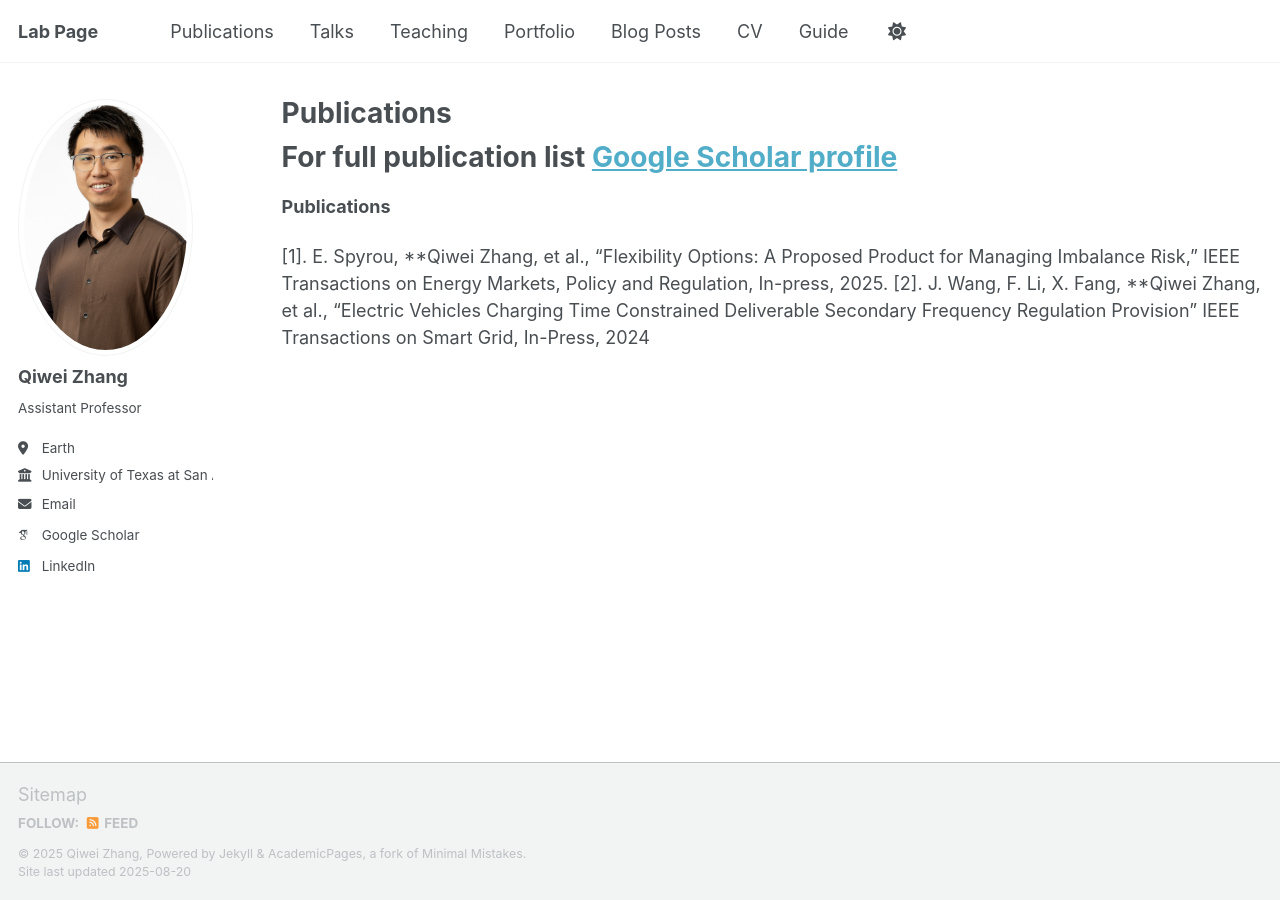
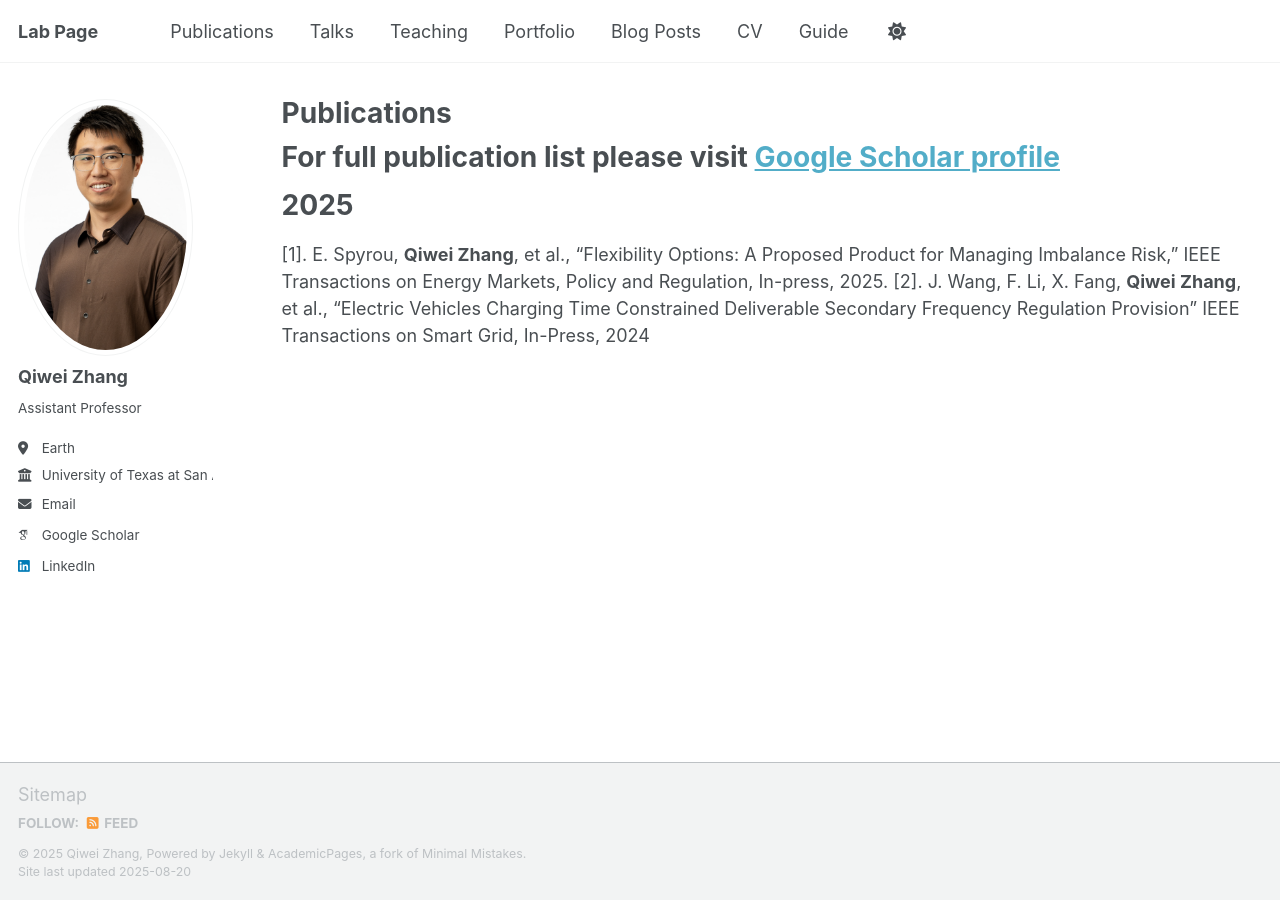
Before and after one commit to qzhang41/qzhang41.github.io, a Jekyll site: the page built from _pages/Publications.md, in a window 1280 px wide. Built offline with Jekyll 4.4.1, drawn with Linux system fonts in a browser that asks for light colours; some web fonts are replaced; our own code applies the rules of GitHub Pages for plain Markdown files; a script that is not in the unit is left out.

Commit message:
Update Publications.md

```diff
--- a/_pages/Publications.md
+++ b/_pages/Publications.md
@@ -4,9 +4,9 @@ title: "Publications"
 permalink: /publications/
 author_profile: true
 ---
-# For full publication list [Google Scholar profile](https://scholar.google.com/citations?hl=en&user=oCySz0kAAAAJ&view_op=list_works&sortby=pubdate)
+# For full publication list please visit [Google Scholar profile](https://scholar.google.com/citations?hl=en&user=oCySz0kAAAAJ&view_op=list_works&sortby=pubdate)
 
-**Publications**
+# 2025
 
-[1]. E. Spyrou, **Qiwei Zhang, et al., "Flexibility Options: A Proposed Product for Managing Imbalance Risk," IEEE Transactions on Energy Markets, Policy and Regulation, In-press, 2025.
-[2]. J. Wang, F. Li, X. Fang, **Qiwei Zhang, et al., “Electric Vehicles Charging Time Constrained Deliverable Secondary Frequency Regulation Provision” IEEE Transactions on Smart Grid, In-Press, 2024
+[1]. E. Spyrou, **Qiwei Zhang**, et al., "Flexibility Options: A Proposed Product for Managing Imbalance Risk," IEEE Transactions on Energy Markets, Policy and Regulation, In-press, 2025.
+[2]. J. Wang, F. Li, X. Fang, **Qiwei Zhang**, et al., “Electric Vehicles Charging Time Constrained Deliverable Secondary Frequency Regulation Provision” IEEE Transactions on Smart Grid, In-Press, 2024
```
